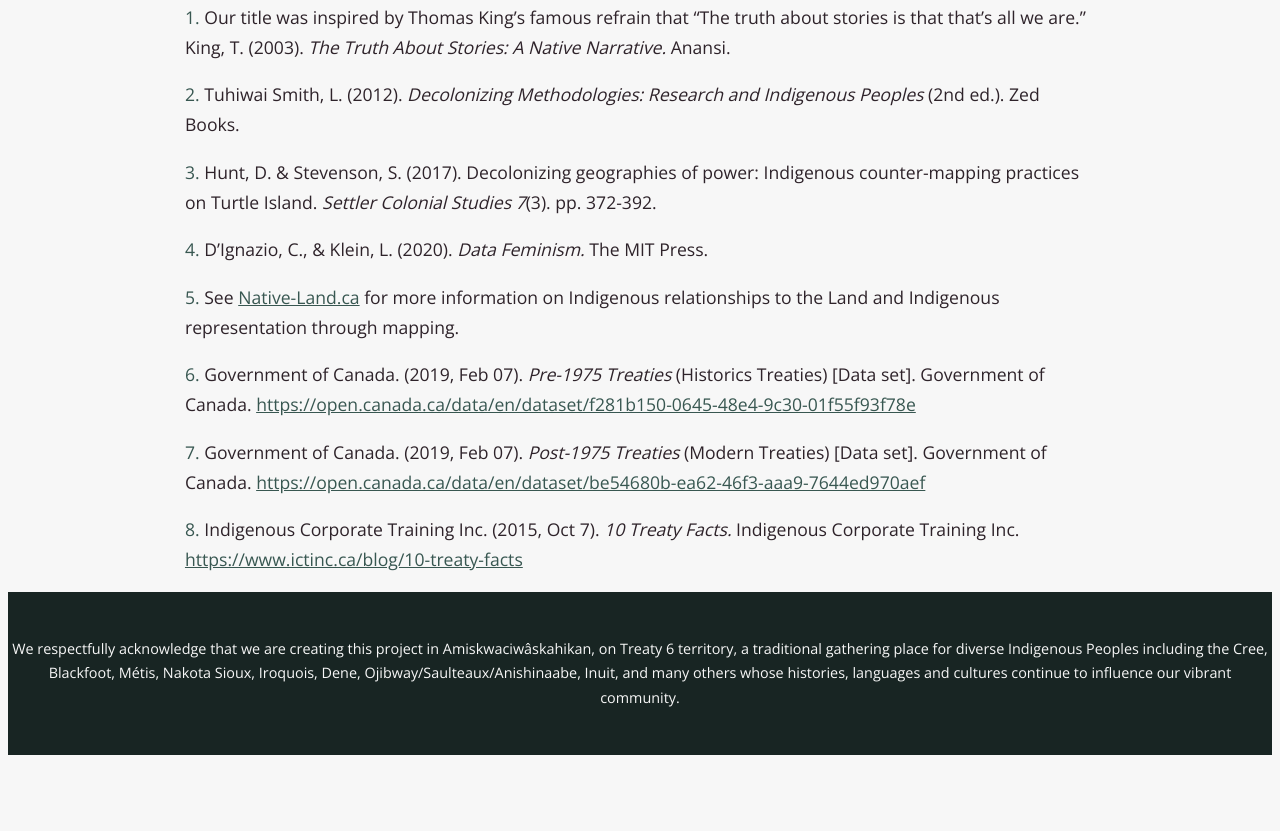
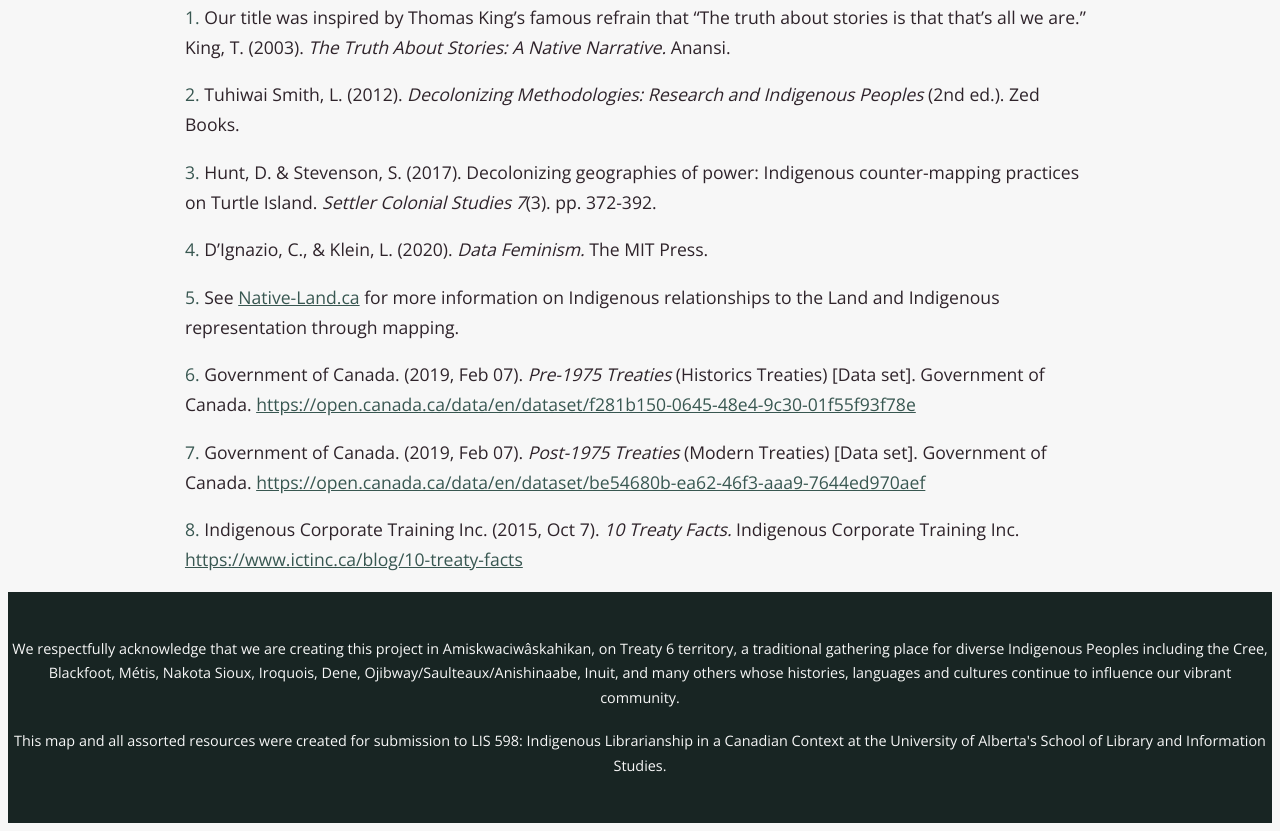
Before and after one commit to hmfriese/turtles-all-the-way-down, a plain HTML site: page ref.html in a window 1280 px wide. Shown: the part 340-1171 px from the top of the page. Before the commit the page ends 1103 px from the top, so only its background shows below. Drawn offline with nearby package versions, Linux system fonts and the light colour scheme.

Commit message:
Update ref.html

```diff
--- a/ref.html
+++ b/ref.html
@@ -43,6 +43,7 @@ King, T. (2003). <em>The Truth About Stories: A Native Narrative.</em> Anansi.</
 <!--The Footer-->
 <div class="footer">
     <h4 id="treatyAckn">We respectfully acknowledge that we are creating this project in Amiskwaciwâskahikan, on Treaty 6 territory, a traditional gathering place for diverse Indigenous Peoples including the Cree, Blackfoot, Métis, Nakota Sioux, Iroquois, Dene, Ojibway/Saulteaux/Anishinaabe, Inuit, and many others whose histories, languages and cultures continue to influence our vibrant community.</h4>
+    <h4 id="treatyAckn">This map and all assorted resources were created for submission to LIS 598: Indigenous Librarianship in a Canadian Context at the University of Alberta's School of Library and Information Studies.</h4>
 </div>
 
 </body>
```
